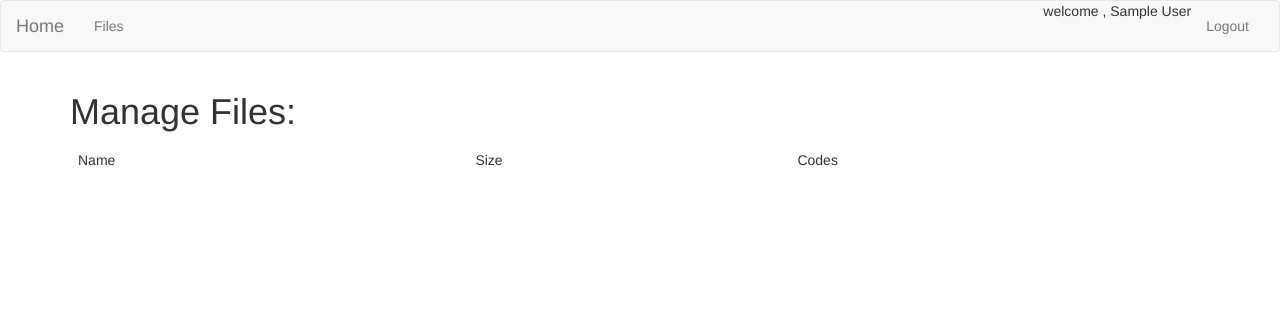
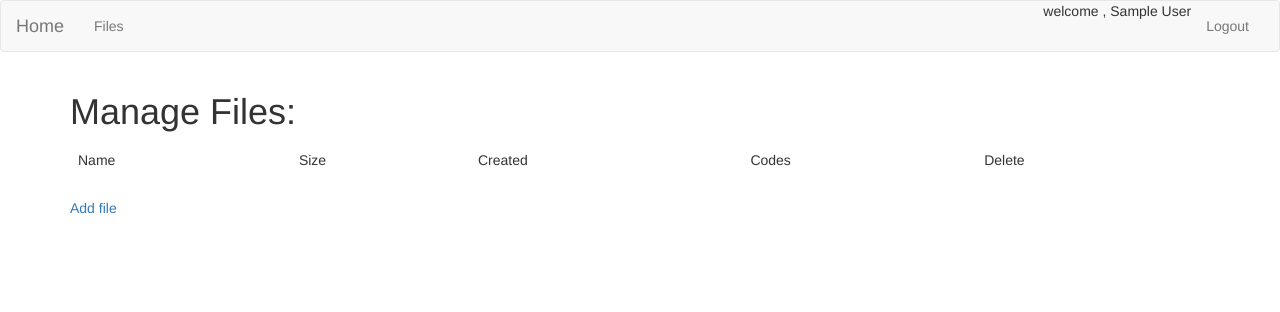
Before and after one commit to mgolisch/onetimedownloads, a Flask app: page /files in a window 1280 px wide. Shown: the top 312 px of the page. Run offline with Flask 2, Linux system fonts and the light colour scheme; the visitor is signed in with stand-in values (Sample User, id 1); data comes from the database, SQL or seed files in the repository; data that the repository does not hold is empty; some libraries are stand-ins or nearby versions.

Commit message:
implemented file and download code management and downloading

```diff
--- a/onetimedownloads/models.py
+++ b/onetimedownloads/models.py
@@ -1,4 +1,5 @@
 from onetimedownloads import db
+from uuid import uuid4
 
 
 class User(db.Model):
@@ -35,5 +36,7 @@ class Code(db.Model):
     userid = db.Column(db.Integer, db.ForeignKey('user.id'))
     fileid = db.Column(db.Integer, db.ForeignKey('file.id'))
 
+    def __init__(self):
+        self.code = str(uuid4())
     def __repr__(self):
         return '<Code|user: %s | name: %s >' % (self.user, self.file.filename)
--- /dev/null
+++ b/onetimedownloads/templates/code.html
@@ -0,0 +1,6 @@
+{% extends 'layout.html' %}
+{% block page_content %}
+<h1>Information about code: {{code.code}}</h1>
+<p>This download code allows you to download File: {{code.file.filename}}</p>
+<a href="{{url_for('download_code',codeid=code.code)}}">Start Download</a>
+{% endblock %}
--- /dev/null
+++ b/onetimedownloads/templates/downloadform.html
@@ -0,0 +1,6 @@
+{% extends 'layout.html'%}
+
+{% block page_content %}
+<h2>Download</h2>
+{{ wtf.quick_form(form) }}
+{% endblock %}
--- a/onetimedownloads/templates/files.html
+++ b/onetimedownloads/templates/files.html
@@ -1,23 +1,28 @@
 {% extends 'layout.html' %}
 {% block page_content %}
-<h1>Manage Files:</h2>
+<h1>Manage Files:</h1>
 <table class='table'>
 	<thead>
 		<tr>
 		<td>Name</td>
 		<td>Size</td>
-		<td>Codes</td>
+		<td>Created</td>
+        <td>Codes</td>
+        <td>Delete</td>
 		</tr>
 	</thead>
 	<tbody>
 	{% for file in files %}
 	<tr>
 		<td>{{ file.filename }}</td>
-		<td>{{ file.size}}</td>
-		<td>{{ file.created }}</td>
+		<td>{{ file.size/1024/1024}} MB</td>
+		<td>{{ file.created_at }}</td>
+        <td><a href="{{ url_for('manage_codes_for_file',fileid=file.id)}}">Manage Codes</a></td>
+        <td><a href="{{ url_for('delete_file',fileid=file.id)}}">Delete</a></td>
 
 	</tr>
 	{% endfor %}
 	</tbody>
 	</table>
+<a href="{{url_for('add_file')}}" >Add file</a>
 {% endblock %}
--- /dev/null
+++ b/onetimedownloads/templates/files_add.html
@@ -0,0 +1,6 @@
+{% extends 'layout.html'%}
+
+{% block page_content %}
+<h2>Add File</h2>
+{{ wtf.quick_form(form) }}
+{% endblock %}
--- a/onetimedownloads/templates/index.html
+++ b/onetimedownloads/templates/index.html
@@ -3,7 +3,6 @@
 {% block page_content %}
 <div class="jumbotron">
     <h1>Download with Code</h1>
-    <p>enter your download code below to start downloading</p>
-    <p><a href="#" class="btn btn-primary btn-lg">Download</a></p>
+    <p><a href="{{url_for('downloadform')}}" class="btn btn-primary btn-lg">Download</a></p>
 </div>
 {% endblock %}
--- a/onetimedownloads/views.py
+++ b/onetimedownloads/views.py
@@ -1,8 +1,11 @@
-from flask import render_template, url_for, redirect, session, flash
+from flask import render_template, url_for, redirect, session, flash, request, send_file
+from werkzeug.utils import secure_filename
 from onetimedownloads import app, db
-from onetimedownloads.forms import LoginForm
+from onetimedownloads.forms import LoginForm, UploadForm, DownloadForm
 from onetimedownloads.models import User, File, Code
 from functools import wraps
+from datetime import datetime
+import io
 
 
 # helpers
@@ -55,13 +58,117 @@ def manage_files():
     return render_template('files.html', files=user.files)
 
 
-@app.route('/files/delete/<int:id>')
+@app.route('/files/delete/<int:fileid>')
 @login_required
 def delete_file(fileid):
-    pass
+    userid = session['userid']
+    file = File.query.get(fileid)
+    if file is None:
+        flash('invalid fileid','error')
+        return redirect(url_for('manage_files'))
+    if not file.userid == userid:
+        flash('file doesnt belong to you','error')
+        return redirect(url_for('manage_files'))
+    for code in file.codes:
+        db.session.delete(code)
+    db.session.delete(file)
+    db.session.commit()
+    flash('file deleted')
+    return redirect(url_for('manage_files'))
 
 
-@app.route('/files/add')
+
+@app.route('/files/add', methods=['get', 'post'])
 @login_required
 def add_file():
-    pass
+    userid = session['userid']
+    user = User.query.get(userid)
+    form = UploadForm()
+    if form.validate_on_submit():
+        if 'file' not in request.files:
+            flash('No file part')
+            return redirect(request.url)
+        uploaded_file = request.files['file']
+        if uploaded_file.filename == '':
+            flash('No selected file')
+            return redirect(request.url)
+        file = File()
+        file.data = uploaded_file.read()
+        file.filename = secure_filename(uploaded_file.filename)
+        uploaded_file.seek(0,2)
+        file.size = uploaded_file.tell()
+        file.created_at = datetime.now()
+        file.userid = userid
+        db.session.add(file)
+        db.session.commit()
+        flash('File uploaded')
+        return redirect(url_for('manage_files'))
+
+    return render_template('files_add.html', form=form)
+
+@app.route('/files/<int:fileid>/codes')
+@login_required
+def manage_codes_for_file(fileid):
+     userid = session['userid']
+     file = File.query.get(fileid)
+     return render_template('codes_file.html',codes=file.codes,file=file)
+
+@app.route('/files/<int:fileid>/codes/add')
+@login_required
+def add_code_for_file(fileid):
+     userid = session['userid']
+     file = File.query.get(fileid)
+     code = Code()
+     code.fileid = file.id
+     code.userid = userid
+     db.session.add(code)
+     db.session.commit()
+     flash('code created')
+     return redirect(url_for('manage_codes_for_file',fileid=file.id))
+
+@app.route('/codes/<int:codeid>/delete')
+@login_required
+def delete_code(codeid):
+     userid = session['userid']
+     code = Code.query.get(codeid)
+     db.session.delete(code)
+     db.session.commit()
+     flash('code deleted')
+     return redirect(request.referrer)
+
+@app.route('/codes/downloadform', methods=['get', 'post'])
+def downloadform():
+    form = DownloadForm()
+    if form.validate_on_submit():
+        downloadcode = form.code.data
+        return redirect(url_for('view_code',codeid=downloadcode))
+    return render_template('downloadform.html',form=form)
+
+@app.route('/codes/<codeid>')
+def view_code(codeid):
+     code = Code.query.filter_by(code=codeid).first()
+     if code is None:
+         flash('download code not found','error')
+         return redirect(url_for('index'))
+     ip = request.remote_addr
+     if code.downloaded and not code.ip == ip:
+         flash('code has allready been used by another ip address','error')
+         return redirect(url_for('index'))
+     return render_template('code.html',code=code)
+
+@app.route('/codes/<codeid>/download')
+def download_code(codeid):
+     print codeid
+     code = Code.query.filter_by(code=codeid).first()
+     if code is None:
+         flash('download code not found','error')
+         return redirect(url_for('index'))
+     ip = request.remote_addr
+     if code.downloaded and not code.ip == ip:
+         flash('code has allready been used by another ip address','error')
+         return redirect(url_for('index'))
+     code.downloaded = True
+     code.downloaded_at = datetime.now()
+     db.session.add(code)
+     db.session.commit()
+     return send_file(io.BytesIO(code.file.data),as_attachment=True,attachment_filename=code.file.filename)
--- a/requirements.txt
+++ b/requirements.txt
@@ -8,7 +8,6 @@ Flask-WTF==0.12
 itsdangerous==0.24
 Jinja2==2.8
 MarkupSafe==0.23
-pkg-resources==0.0.0
 SQLAlchemy==1.0.13
 visitor==0.1.3
 Werkzeug==0.11.10
```
Also changed, not shown: onetimedownloads/forms.py (+9 -1 lines), onetimedownloads/templates/codes_file.html (added, +26 -0 lines), 2 other files.
